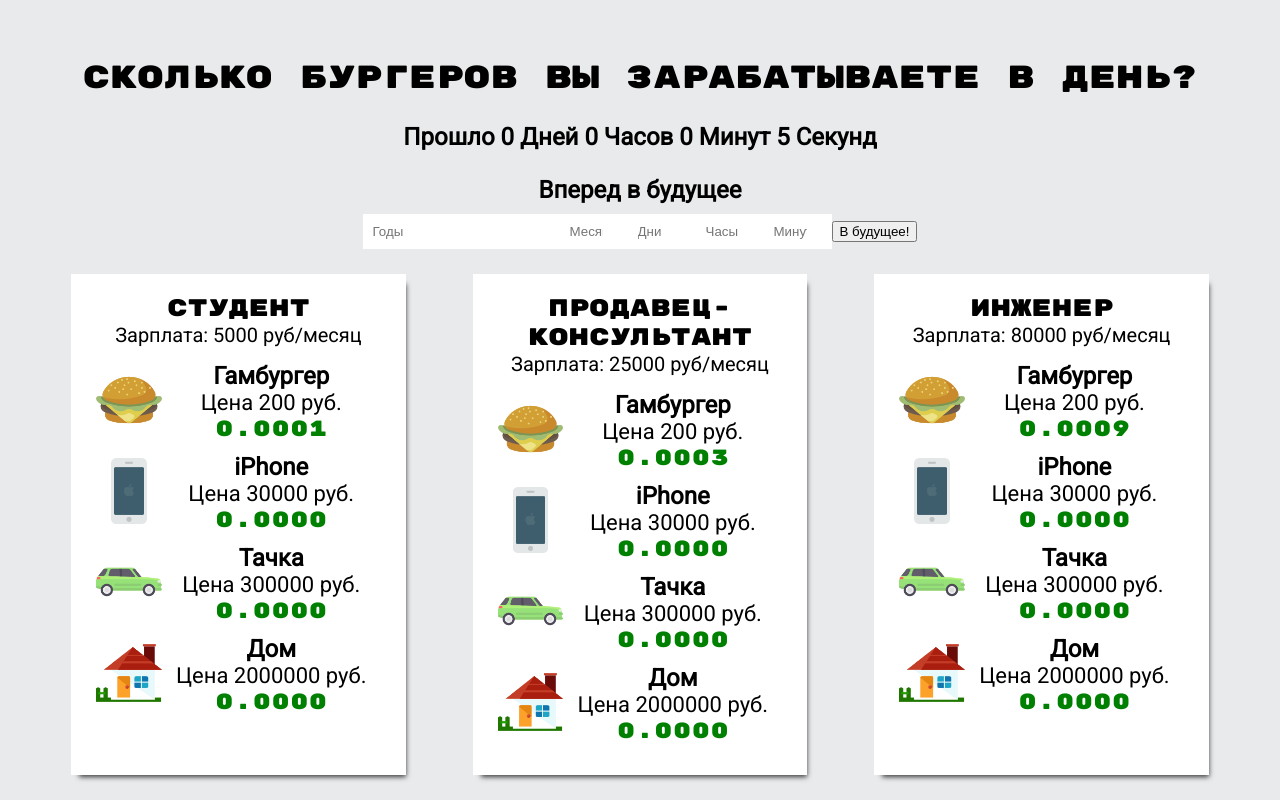
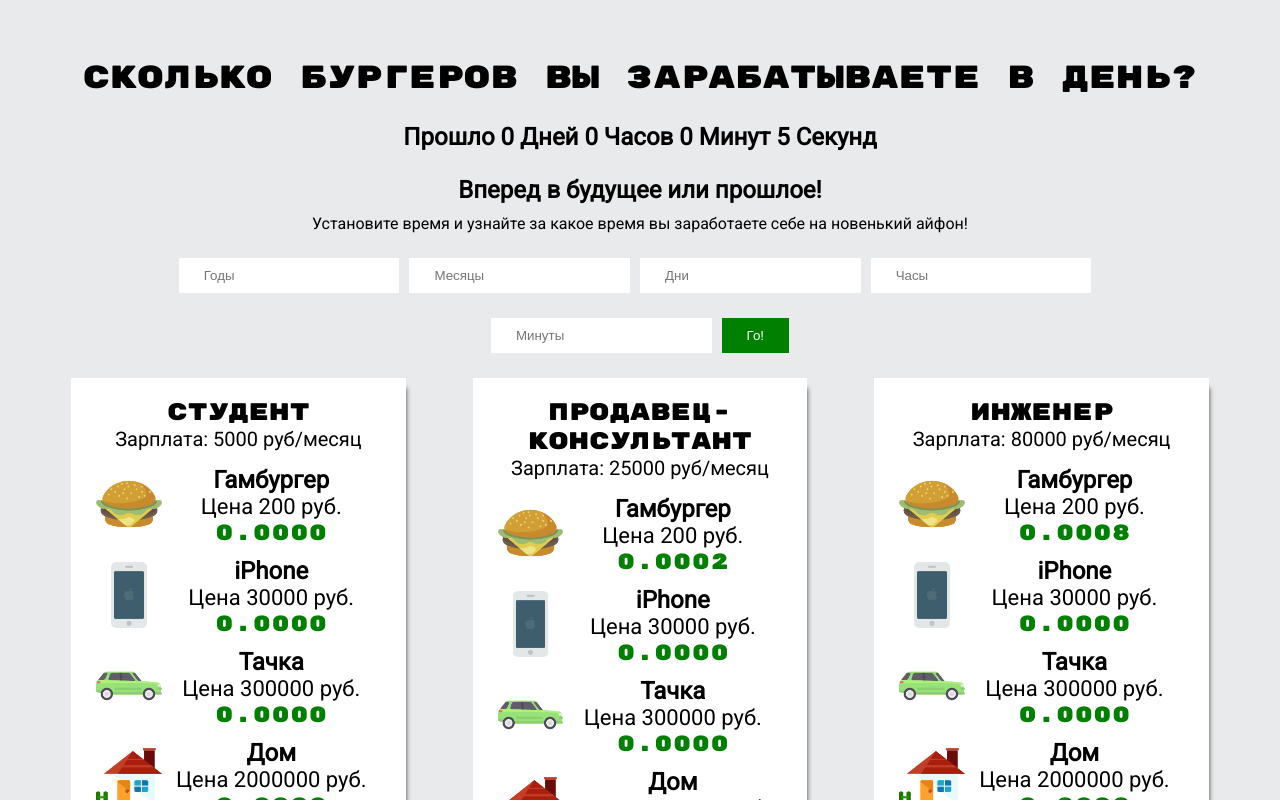
Before and after one commit to ioayo/finances, a React (Create React App) app: page / in a window 1280 px wide. Shown: the top 800 px of the page. Built offline with nearby package versions, Linux system fonts and the light colour scheme.

Commit message:
added timer state to parent component, refactoring

```diff
--- a/src/App.css
+++ b/src/App.css
@@ -106,6 +106,10 @@ h1,h2,h3,h4,h5,p,span {
   margin-bottom: 25px;
 }
 
+.set-days p {
+  margin-bottom: 25px;
+}
+
 .set-days span {
   font-size: 24px;
   font-weight: bold;
@@ -114,6 +118,20 @@ h1,h2,h3,h4,h5,p,span {
 }
 
 .set-days input {
+  display: inline-block;
   border: none;
-  padding: 10px;
+  padding: 10px 25px;
+  width: 15%;
+  margin-right: 10px;
+  outline: none;
 }
+
+.set-days button {
+  margin-top: 25px;
+  display: inline-block;
+  border: none;
+  background-color: green;
+  color: #fff;
+  padding: 10px 25px;
+  cursor: pointer;
+}
--- a/src/App.js
+++ b/src/App.js
@@ -1,6 +1,7 @@
 import React from 'react';
 import PropTypes from 'prop-types';
 import FinanceList from './components/financeList'
+import FutureTimer from './components/future-timer'
 
 const PERSONS = [
     {
@@ -65,7 +66,6 @@ class App extends React.Component {
     this.state = {
       elapsedTime: 0,
       previousTime: new Date().getTime(),
-      seconds: 0,
       future: {
         years: 0,
         months: 0,
@@ -99,14 +99,14 @@ class App extends React.Component {
     this.setState({
       future: future
     })
-  }
-  //TO DO
+  }  //
   toTheFuture(e) {
     e.preventDefault();
     const future = this.state.future;
-    const secondsValue = future.years * 31556926 + future.months * 2629743 + future.days * 87658 + future.hours * 3600 + future.minutes * 60;
+    console.log(future);
+    const secondsValue = (future.years * 31104000 + future.months * 2592000 + future.days * 86400 + future.hours * 3600 + future.minutes * 60) * 1000;
     this.setState({
-      seconds: secondsValue
+      elapsedTime: secondsValue
     })
   }
 
@@ -124,18 +124,8 @@ class App extends React.Component {
         <div className="container">
             <h1 className="title">{this.props.title}</h1>
             <h2 className="timer">Прошло {this.secondsToString(seconds)}</h2>
-            <div className="set-days">
-                <span>Вперед в будущее</span>
-                <form>
-                    <input onChange={this.handleChange} type="number" name="years" min="1" placeholder="Годы" />
-                    <input onChange={this.handleChange} type="number" name="months" min="1" max="12" placeholder="Месяцы"/>
-                    <input onChange={this.handleChange} type="number" name="days" min="1" max="31" placeholder="Дни" />
-                    <input onChange={this.handleChange} type="number" name="hours" min="1" max="24" placeholder="Часы"/>
-                    <input onChange={this.handleChange} type="number" name="minutes" min="1" max="60" placeholder="Минуты"/>
-                    <button type="submit" onClick={this.toTheFuture}>В будущее!</button>
-                </form>
-            </div>
-            <FinanceList persons={PERSONS} goods={GOODS} />
+            <FutureTimer toTheFuture={this.toTheFuture} handleChange={this.handleChange} />
+            <FinanceList time={this.state.elapsedTime} persons={PERSONS} goods={GOODS} />
         </div>
     );
   }
--- a/src/components/financeItem.js
+++ b/src/components/financeItem.js
@@ -11,7 +11,12 @@ class FinanceItem extends React.Component {
                 <ul className="goods__list">
                     {this.props.goods.map((good, index)=>{
                         return (
-                            <GoodsItem key={index} imgSrc={good.imgSrc} name={good.name} price={good.price} goodPerSec={calculate(good.price, this.props.money)}/>
+                            <GoodsItem time={this.props.time}
+                                       key={index}
+                                       imgSrc={good.imgSrc}
+                                       name={good.name}
+                                       price={good.price}
+                                       goodPerSec={calculate(good.price, this.props.money)}/>
                         )
                     })}
                 </ul>
--- a/src/components/financeList.js
+++ b/src/components/financeList.js
@@ -10,7 +10,7 @@ class FinanceList extends React.Component {
             <ul className="finances__list">
                 {this.props.persons.map((person, index)=>{
                     return (
-                        <FinanceItem key={index} name={person.name} money={person.money} goods={this.props.goods} seconds={this.props.seconds}/>
+                        <FinanceItem time={this.props.time} key={index} name={person.name} money={person.money} goods={this.props.goods} seconds={this.props.seconds}/>
                     )
                 })}
             </ul>
--- /dev/null
+++ b/src/components/future-timer.js
@@ -0,0 +1,23 @@
+import React from 'react';
+
+class FutureTimer extends React.Component {
+	render() {
+		return (
+			<div className="set-days">
+				<span>Вперед в будущее или прошлое!</span>
+				<p>Установите время и узнайте за какое время вы заработаете себе на новенький айфон!</p>
+				<form onSubmit={this.props.toTheFuture}>
+					<input onChange={this.props.handleChange} type="number" name="years" min="1" placeholder="Годы" />
+					<input onChange={this.props.handleChange} type="number" name="months" min="1" max="12" placeholder="Месяцы"/>
+					<input onChange={this.props.handleChange} type="number" name="days" min="1" max="31" placeholder="Дни" />
+					<input onChange={this.props.handleChange} type="number" name="hours" min="1" max="24" placeholder="Часы"/>
+					<input onChange={this.props.handleChange} type="number" name="minutes" min="1" max="60" placeholder="Минуты"/>
+					<button type="submit">Го!</button>
+				</form>
+			</div>
+		)
+	}
+}
+
+
+export default FutureTimer;
--- a/src/components/goodsItem.js
+++ b/src/components/goodsItem.js
@@ -3,20 +3,15 @@ import React from 'react';
 class GoodsItem extends React.Component {
     constructor(props) {
         super(props);
-        this.goodsPerSecCalculate = this.goodsPerSecCalculate.bind(this);
-        this.state = {
-            goodPerSec: props.goodPerSec,
-        }
-    }
-
-    goodsPerSecCalculate(props,sec) {
-        this.setState({
-            goodPerSec: this.state.goodPerSec + this.props.goodPerSec
-        })
     }
 
     componentDidMount() {
-        setInterval(this.goodsPerSecCalculate, 1000)
+    }
+
+    updateCalculate(n) {
+        const time = this.props.time,
+        goodPerSec = this.props.goodPerSec;
+        return (time/1000 * this.props.goodPerSec).toFixed(n);
     }
 
     render() {
@@ -28,7 +23,7 @@ class GoodsItem extends React.Component {
                 <div className="goods__text">
                   <span className='goods__name'>{this.props.name}</span>
                   <span className='goods__price'>Цена {this.props.price} руб.</span>
-                  <span className='goods__calculate'>{this.state.goodPerSec.toFixed(4)}</span>
+                  <span className='goods__calculate'>{this.updateCalculate(4)}</span>
                 </div>
             </li>
         )
```
